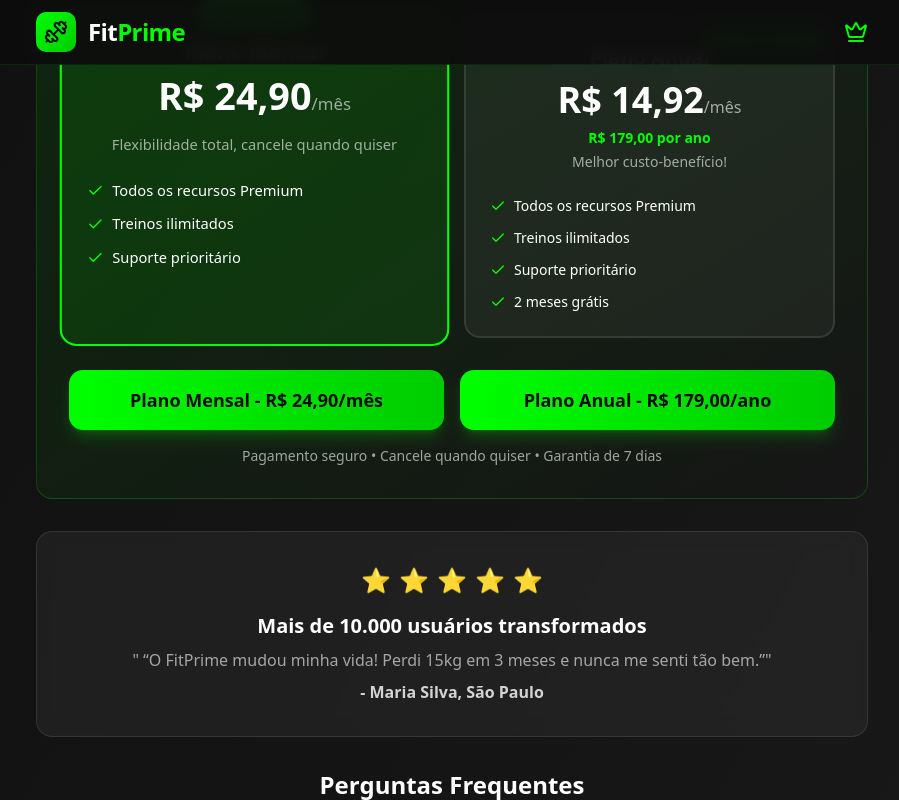
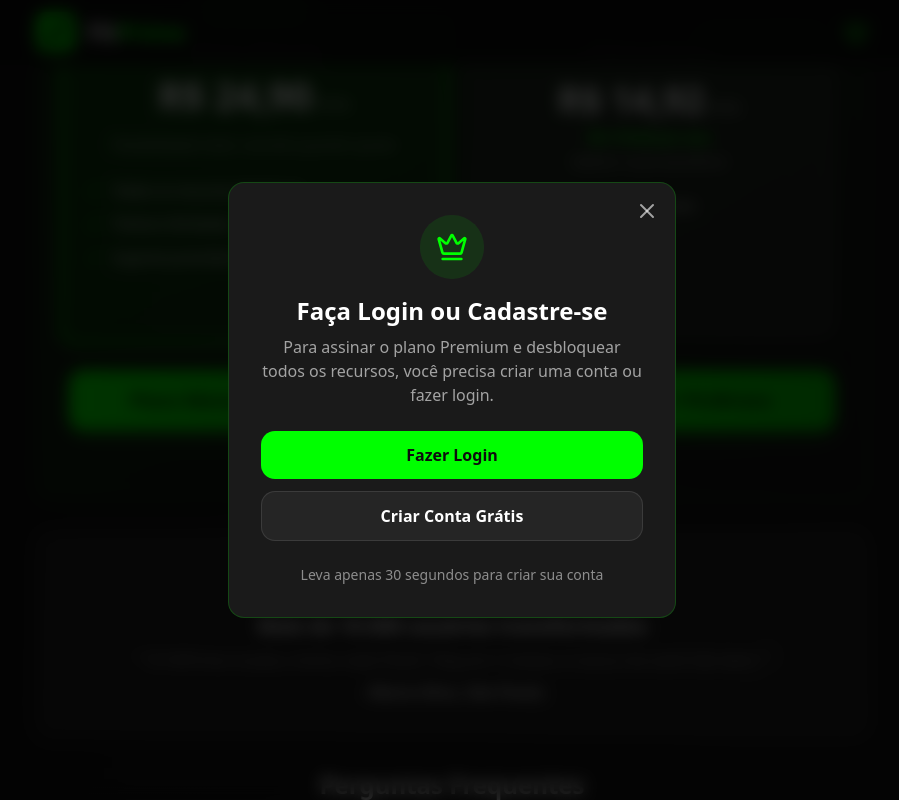
Before and after one commit to sandrodelmondes680-source/fitprime-app, a Next.js app: page /premium in a window 1280 px wide. Both pictures are taken after a click on the button "Plano Mensal - R$ 24,90/mês". Shown: the part 1143-1943 px from the top of the page, without its empty margins (188-1087 px from the left). Built offline with nearby package versions, Linux system fonts and the light colour scheme.

Commit message:
Version 1771074589256 - Auto backup

```diff
--- a/src/app/page.tsx
+++ b/src/app/page.tsx
@@ -23,7 +23,7 @@ export default function HomePage() {
         router.push('/premium');
       } else {
         // Autenticado mas não fez quiz
-        router.push('/start-quiz');
+        router.push('/quiz');
       }
     } else {
       // Usuário não autenticado - mostrar landing
@@ -32,12 +32,8 @@ export default function HomePage() {
   }, [user, profile, authLoading, router]);
 
   const handleStartQuiz = () => {
-    // Se não está autenticado, vai para página de login/registro
-    if (!user) {
-      router.push('/auth');
-    } else {
-      router.push('/start-quiz');
-    }
+    // Agora vai direto para o quiz sem exigir autenticação
+    router.push('/quiz');
   };
 
   if (loading) {
--- a/src/app/premium/page.tsx
+++ b/src/app/premium/page.tsx
@@ -1,12 +1,25 @@
 "use client";
 
 import { useState } from "react";
-import { Dumbbell, Check, Sparkles, TrendingUp, Calendar, Bell, Zap, Crown } from "lucide-react";
+import { Dumbbell, Check, Sparkles, TrendingUp, Calendar, Bell, Zap, Crown, X } from "lucide-react";
+import { useAuth } from "@/contexts/AuthContext";
+import { useRouter } from "next/navigation";
 
 export default function PremiumPage() {
+  const { user } = useAuth();
+  const router = useRouter();
   const [selectedPlan, setSelectedPlan] = useState<'monthly' | 'annual'>('monthly');
+  const [showLoginModal, setShowLoginModal] = useState(false);
 
   const handleSubscribe = (plan: 'monthly' | 'annual') => {
+    // Verificar se o usuário está autenticado
+    if (!user) {
+      // Se não estiver autenticado, mostrar modal de login
+      setShowLoginModal(true);
+      return;
+    }
+
+    // Se estiver autenticado, abrir link de pagamento
     const paymentLinks = {
       monthly: 'https://pay.kiwify.com.br/ZZ6yQv0',
       annual: 'https://pay.kiwify.com.br/Igb3YqS'
@@ -260,6 +273,56 @@ export default function PremiumPage() {
           </div>
         </div>
       </main>
+
+      {/* Modal de Login */}
+      {showLoginModal && (
+        <div className="fixed inset-0 bg-black/80 backdrop-blur-sm z-50 flex items-center justify-center p-4">
+          <div className="bg-[#1A1A1A] border border-[#00FF00]/20 rounded-2xl max-w-md w-full p-8 relative animate-in fade-in duration-300">
+            <button
+              onClick={() => setShowLoginModal(false)}
+              className="absolute top-4 right-4 text-white/60 hover:text-white transition-colors"
+            >
+              <X className="w-6 h-6" />
+            </button>
+
+            <div className="text-center mb-6">
+              <div className="w-16 h-16 bg-[#00FF00]/10 rounded-full flex items-center justify-center mx-auto mb-4">
+                <Crown className="w-8 h-8 text-[#00FF00]" />
+              </div>
+              <h3 className="text-2xl font-bold mb-2">Faça Login ou Cadastre-se</h3>
+              <p className="text-white/60">
+                Para assinar o plano Premium e desbloquear todos os recursos, você precisa criar uma conta ou fazer login.
+              </p>
+            </div>
+
+            <div className="space-y-3">
+              <button
+                onClick={() => {
+                  setShowLoginModal(false);
+                  router.push('/auth/login');
+                }}
+                className="w-full bg-[#00FF00] text-[#0D0D0D] font-bold py-3 px-6 rounded-xl hover:scale-105 transition-all duration-300"
+              >
+                Fazer Login
+              </button>
+
+              <button
+                onClick={() => {
+                  setShowLoginModal(false);
+                  router.push('/auth/signup');
+                }}
+                className="w-full bg-white/5 border border-white/10 text-white font-bold py-3 px-6 rounded-xl hover:bg-white/10 transition-all duration-300"
+              >
+                Criar Conta Grátis
+              </button>
+            </div>
+
+            <p className="text-center text-white/50 text-sm mt-6">
+              Leva apenas 30 segundos para criar sua conta
+            </p>
+          </div>
+        </div>
+      )}
     </div>
   );
 }
--- a/src/app/quiz/page.tsx
+++ b/src/app/quiz/page.tsx
@@ -52,10 +52,10 @@ export default function QuizPage() {
     }
   };
 
-  const handleSubmit = async () => {
+  const handleSubmit = () => {
     setLoading(true);
     try {
-      // Armazenar respostas localmente
+      // Armazenar respostas localmente (não precisa de autenticação)
       localStorage.setItem('quizAnswers', JSON.stringify(answers));
 
       // Redirecionar para análise e geração do treino
```
Also changed, not shown: .claude/settings.json, 1 other file (tests, documents, lock files or other folders).
